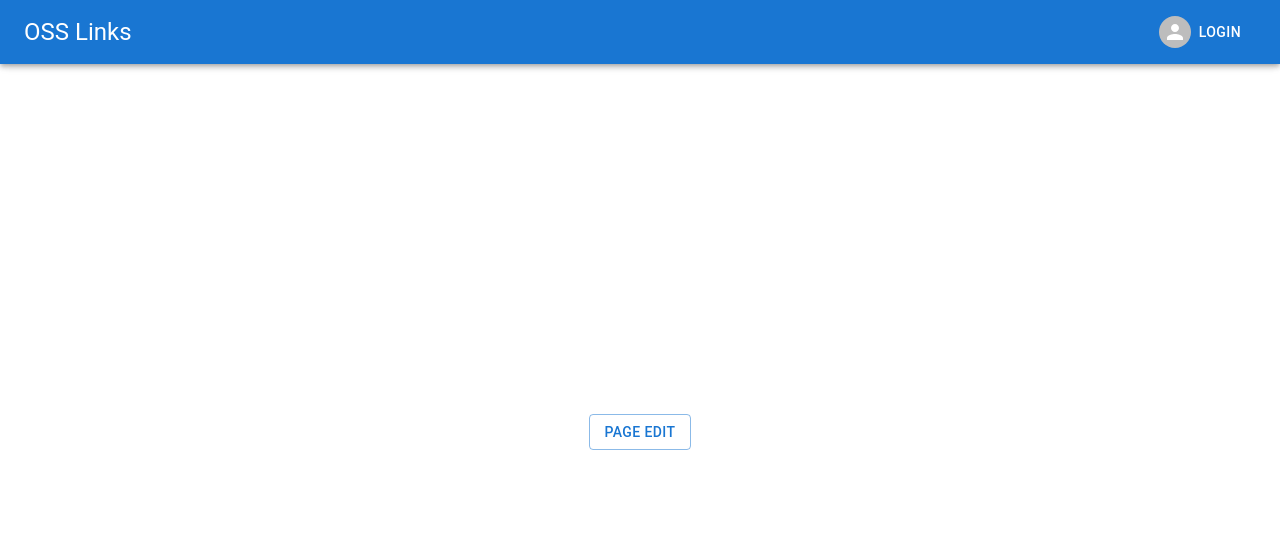
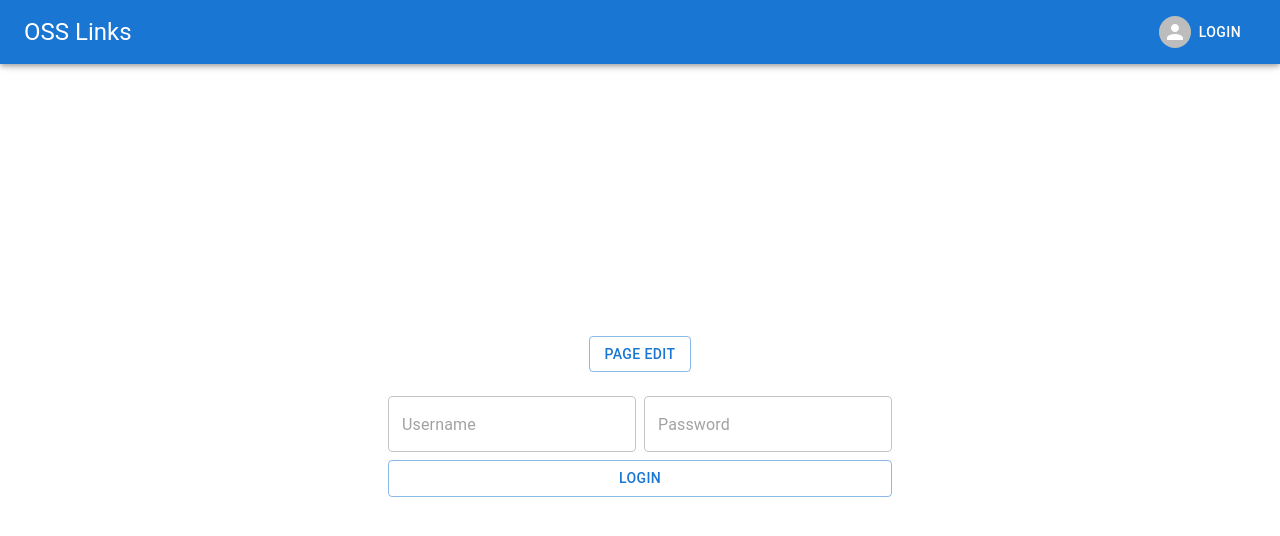
Before and after one commit to murilosr/oss-links, a Next.js app in the folder oss-links-nextjs/: page / in a window 1280 px wide. Shown: the top 536 px of the page. Built offline with nearby package versions, Linux system fonts and the light colour scheme.

Commit message:
feat(nextjs): Add temporary login form to test AuthContext

```diff
--- a/oss-links-nextjs/pages/index.tsx
+++ b/oss-links-nextjs/pages/index.tsx
@@ -1,9 +1,56 @@
+import React from 'react'
 import Button from '@mui/material/Button'
 import Head from 'next/head'
 import Link from 'next/link'
 import AdminPanel from 'src/layouts/AdminPanel'
+import { AuthContext, AuthProvider } from 'src/contexts/AuthProvider'
+import TextField from '@mui/material/TextField'
+import Typography from '@mui/material/Typography'
+
+const TmpAuthModule: React.FC = () => {
+
+  const { isLoggedIn, login, logout } = React.useContext(AuthContext);
+  const [username, setUsername] = React.useState("");
+  const [password, setPassword] = React.useState("");
+  const [errorMessage, setErrorMessage] = React.useState("");
+  const [isLoggingIn, setIsLoggingIn] = React.useState(false);
+
+  const clearInputs = () => {
+    setUsername("");
+    setPassword("");
+  }
+
+  const executeLogin = async (event: React.MouseEvent) => {
+    setIsLoggingIn(true);
+    try{
+      const response = await login(username, password);
+      if (response.errorMessage !== undefined) {
+        setErrorMessage(response.errorMessage);
+        return;
+      }
+      clearInputs();
+    }
+    finally{
+      setIsLoggingIn(false);
+    }
+  }
+
+  return isLoggedIn() ? (
+    <Button variant='outlined' onClick={() => logout()}> Logout</Button>
+  ) : (
+    <div className='flex flex-col my-4'>
+      <div className='flex my-2 space-x-2'>
+        <TextField placeholder='Username' disabled={isLoggingIn} value={username} onChange={(e) => setUsername(e.target.value)} />
+        <TextField placeholder='Password' disabled={isLoggingIn} value={password} onChange={(e) => setPassword(e.target.value)} />
+      </div>
+      <Button disabled={isLoggingIn} variant='outlined' onClick={executeLogin}> Login </Button>
+      <Typography className='flex justify-center my-2' variant='body2'>{errorMessage}</Typography>
+    </div>
+  )
+}
 
 export default function Home() {
+
   return (
     <>
       <Head>
@@ -13,11 +60,16 @@ export default function Home() {
         <link rel="icon" href="/favicon.ico" />
       </Head>
 
-      <AdminPanel>
-        <Link href={"/admin/page-edit"}>
-          <Button variant='outlined'>Page Edit</Button>
-        </Link>
-      </AdminPanel>
+      <AuthProvider>
+        <AdminPanel>
+          <Link href={"/admin/page-edit"}>
+            <Button variant='outlined'>Page Edit</Button>
+          </Link>
+
+          <TmpAuthModule />
+
+        </AdminPanel>
+      </AuthProvider>
     </>
   )
 }
--- a/oss-links-nextjs/src/contexts/AuthProvider.tsx
+++ b/oss-links-nextjs/src/contexts/AuthProvider.tsx
@@ -1,55 +1,60 @@
 import React from "react";
 
 type LoginResponseData = {
-    success? : boolean
-    error? : boolean
-    errorMessage? : string
+    success?: boolean
+    error?: boolean
+    errorMessage?: string
 }
 
 type AuthContextData = {
-    accessToken : string | null
-    refreshToken : string | null
-    userId : string | null
-    setUserAuthData : (userId : string, accessToken : string, refreshToken : string) => void
-    login : (username : string, password : string) => Promise<LoginResponseData>
-    logout : () => void
-    isLoggedIn : () => void
+    accessToken: string | null
+    refreshToken: string | null
+    userId: string | null
+    setUserAuthData: (userId: string, accessToken: string, refreshToken: string) => void
+    login: (username: string, password: string) => Promise<LoginResponseData>
+    logout: () => void
+    isLoggedIn: () => boolean
 }
 
 export const AuthContext = React.createContext({} as AuthContextData);
 
-export const AuthProvider : React.FC<React.PropsWithChildren> = (props : {children? : React.ReactNode}) => {
+export const AuthProvider: React.FC<React.PropsWithChildren> = (props: { children?: React.ReactNode }) => {
 
     const [accessToken, setAccessToken] = React.useState<string | null>(null);
     const [refreshToken, setRefreshToken] = React.useState<string | null>(null);
     const [userId, setUserId] = React.useState<string | null>(null);
 
-    const setUserAuthData = (_userId : string, _accessToken : string, _refreshToken : string) => {
+    const setUserAuthData = (_userId: string, _accessToken: string, _refreshToken: string) => {
         setUserId(_userId);
         setAccessToken(_accessToken);
         setRefreshToken(_refreshToken);
     }
 
-    const login = (username : string, password : string) => {
+    const login = (username: string, password: string) => {
         return new Promise<LoginResponseData>((accept, reject) => {
             setTimeout(() => {
-                if(username === "321" && password === "321"){
-                    accept({success: true} as LoginResponseData);
-                }else{
-                    reject({error: true, errorMessage: "Wrong password"} as LoginResponseData);
+                if (username === "321" && password === "321") {
+                    setUserId("1234567890");
+                    setAccessToken("accessToken032998");
+                    setRefreshToken("refreshToken97998");
+                    accept({ success: true } as LoginResponseData);
+                } else {
+                    accept({ error: true, errorMessage: "Wrong password" } as LoginResponseData);
                 }
             }, 2000);
         });
     }
 
     const logout = () => {
-        setAccessToken(null);
-        setRefreshToken(null);
-        setUserId(null);
+        setTimeout(() => {
+            setAccessToken(null);
+            setRefreshToken(null);
+            setUserId(null);
+        }, 1000);
     }
 
     const isLoggedIn = () => {
-        return userId != null;
+        return userId !== null;
     }
 
     return (
--- a/oss-links-nextjs/src/layouts/AdminPanel/index.tsx
+++ b/oss-links-nextjs/src/layouts/AdminPanel/index.tsx
@@ -8,7 +8,7 @@ export default function AdminPanel(props: { children?: React.ReactNode }) {
         <>
                 <AppBar />
 
-            <main className="main-size flex items-center justify-center">
+            <main className="main-size flex flex-col items-center justify-center">
 
                 {props.children}
 
```
